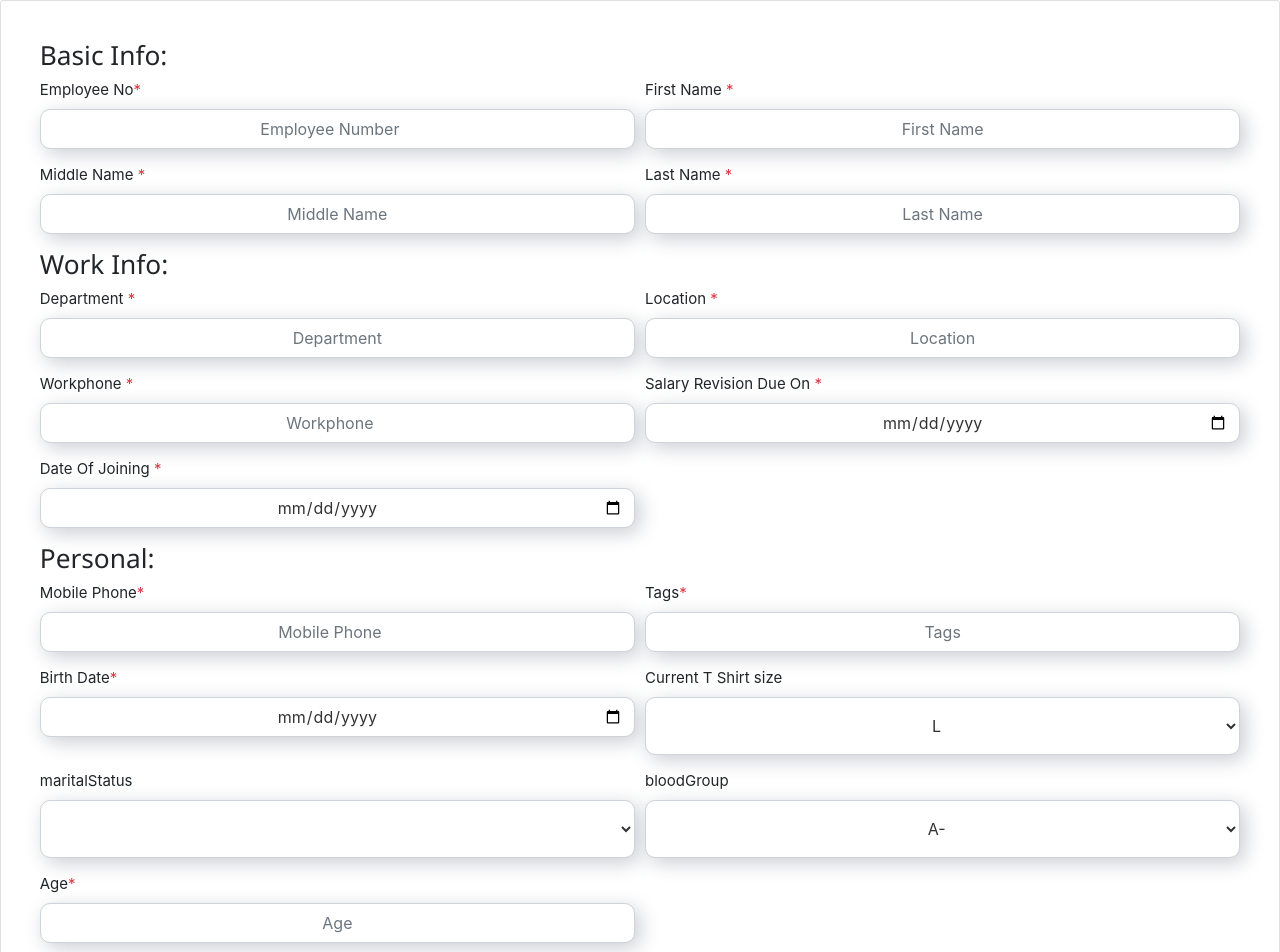
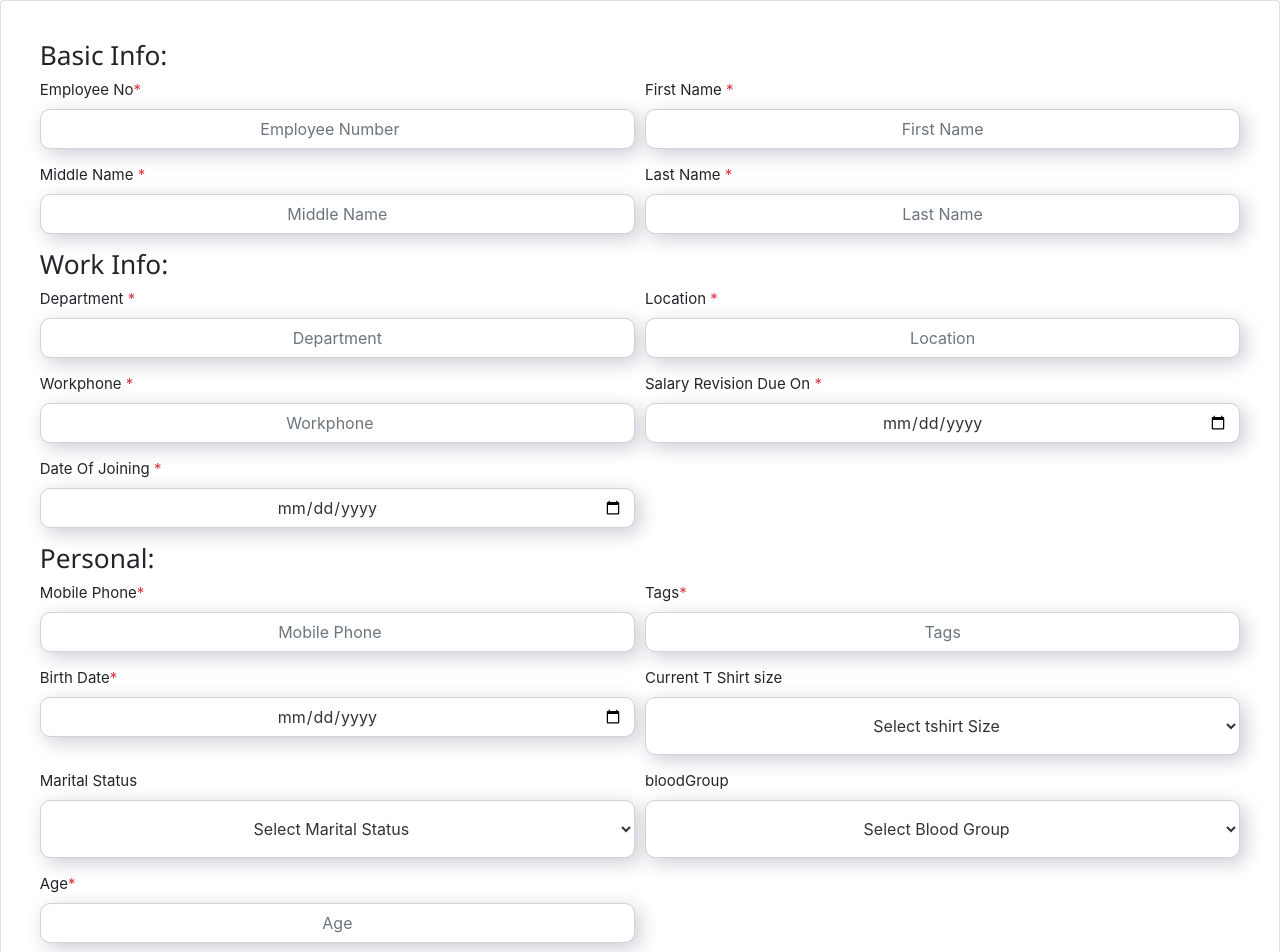
Before and after one commit to truptipj/angular-assignments, an Angular app: page / in a window 1280 px wide. Shown: the top 952 px of the page. Built offline with nearby package versions, Linux system fonts and the light colour scheme.

Commit message:
''final updated reactive form"

```diff
--- a/src/app/core/forms/forms.component.html
+++ b/src/app/core/forms/forms.component.html
@@ -32,8 +32,15 @@
                     ?.required
                 "
               >
-                Employee Number is Required
+                Employee Number Is Required
               </span>
+              <span
+              *ngIf="
+                userForm.get('basicInfo').get('employeeNumber').errors?.pattern
+              "
+            >
+              Please Enter Valid Employee Number
+            </span>
             </small>
           </div>
           <div class="form-group col-md-6">
@@ -59,7 +66,7 @@
                   userForm.get('basicInfo').get('firstName').errors?.required
                 "
               >
-                First Name is Required
+                First Name Is Required
               </span>
               <span
                 *ngIf="
@@ -93,7 +100,7 @@
                   userForm.get('basicInfo').get('middleName').errors?.required
                 "
               >
-                Middle Name is Required
+                Middle Name Is Required
               </span>
               <span
                 *ngIf="
@@ -127,7 +134,7 @@
                   userForm.get('basicInfo').get('lastName').errors?.required
                 "
               >
-                Last Name is Required
+                Last Name Is Required
               </span>
               <span
                 *ngIf="
@@ -165,7 +172,7 @@
                   userForm.get('workInfo').get('department').errors?.required
                 "
               >
-                Department is Required
+                Department Is Required
               </span>
               <span
                 *ngIf="
@@ -199,7 +206,7 @@
                   userForm.get('workInfo').get('location').errors?.required
                 "
               >
-                Location is Required
+                Location Is Required
               </span>
               <span
                 *ngIf="userForm.get('workInfo').get('location').errors?.pattern"
@@ -232,7 +239,7 @@
                   userForm.get('workInfo').get('workphone').errors?.required
                 "
               >
-                Workphone is Required
+                Workphone Is Required
               </span>
               <span
                 *ngIf="
@@ -269,7 +276,7 @@
                     ?.required
                 "
               >
-                Salary Revision Due On is Required
+                Salary Revision Due On Is Required
               </span>
             </small>
           </div>
@@ -280,6 +287,7 @@
             <input
               type="date"
               [max]="getToday()"
+              [min]="userForm.get('workInfo').get('salaryRevision').value"
               class="form-control"
               formControlName="dateOfJoining"
               id="dateOfJoining"
@@ -297,7 +305,7 @@
                   userForm.get('workInfo').get('dateOfJoining').errors?.required
                 "
               >
-                Date Of Joining is Required
+                Date Of Joining Is Required
               </span>
             </small>
           </div>
@@ -330,7 +338,7 @@
                   userForm.get('personalInfo').get('mobPhone').errors?.required
                 "
               >
-                Mobile Phone is Required
+                Mobile Phone Is Required
               </span>
               <span
                 *ngIf="
@@ -363,7 +371,7 @@
                   userForm.get('personalInfo').get('tags').errors?.required
                 "
               >
-                Tags is Required
+                Tags Is Required
               </span>
               <span
                 *ngIf="userForm.get('personalInfo').get('tags').errors?.pattern"
@@ -384,7 +392,9 @@
               formControlName="birthDate"
               id="birthDate"
               placeholder="Birth Date"
+              (change)="ageCalculator()"
             />
+
             <small
               *ngIf="
                 userForm.get('personalInfo').get('birthDate').dirty ||
@@ -397,7 +407,7 @@
                   userForm.get('personalInfo').get('birthDate').errors?.required
                 "
               >
-                Birth Date is Required
+                Birth Date Is Required
               </span>
               <span
                 *ngIf="
@@ -413,6 +423,7 @@
           <div class="form-group col-md-6">
             <label for="tshirt" class="form-label">Current T Shirt size</label>
             <select formControlName="tshirt" class="form-control dropdown">
+              <option>Select tshirt Size</option>
               <option *ngFor="let tshirt of tshirt | keyvalue">
                 {{ tshirt.value }}
               </option>
@@ -429,7 +440,7 @@
                   userForm.get('personalInfo').get('tshirt').errors?.required
                 "
               >
-                tshirt is Required
+                tshirt Is Required
               </span>
               <span
                 *ngIf="
@@ -441,15 +452,14 @@
             </small>
           </div>
           <!-- t shirt end -->
+          <!-- Marital Status Start -->
           <div class="form-group col-md-6">
-            <label for="maritalStatus" class="form-label">maritalStatus</label>
-            <select
-              formControlName="maritalStatus"
-              class="form-control dropdown"
-            >
-              <option value="deafult">Select</option>
-              <option value="single">Single</option>
-              <option value="married">Married</option>
+            <label for="maritalStatus" class="form-label">Marital Status</label>
+            <select formControlName="maritalStatus" class="form-control dropdown">
+              <option>Select Marital Status</option>
+              <option *ngFor="let maritalStatus of maritalstatus | keyvalue">
+                {{ maritalStatus.value }}
+              </option>
             </select>
             <small
               *ngIf="
@@ -464,23 +474,23 @@
                     ?.required
                 "
               >
-                maritalStatus is Required
+              Marital Status Required
               </span>
               <span
                 *ngIf="
-                  userForm.get('personalInfo').get('maritalStatus').errors
-                    ?.pattern
+                  userForm.get('personalInfo').get('maritalStatus').errors?.pattern
                 "
               >
-                Please Enter Valid maritalStatus
+                Please Enter Valid Marital Status
               </span>
             </small>
           </div>
-          <!-- </div> -->
+          <!-- Marital Status End -->
           <!-- bloodGroup -->
           <div class="form-group col-md-6">
             <label for="bloodGroup" class="form-label">bloodGroup</label>
             <select formControlName="bloodGroup" class="form-control dropdown">
+              <option>Select Blood Group</option>
               <option *ngFor="let bloodGroup of bloodgroup | keyvalue">
                 {{ bloodGroup.value }}
               </option>
@@ -498,14 +508,14 @@
                     ?.required
                 "
               >
-                maritalStatus is Required
+              Blood Group is Required
               </span>
               <span
                 *ngIf="
                   userForm.get('personalInfo').get('bloodGroup').errors?.pattern
                 "
               >
-                Please Enter Valid maritalStatus
+                Please Enter Valid Blood Group
               </span>
             </small>
           </div>
@@ -515,13 +525,15 @@
             <label for="age">Age<span class="text-danger">*</span></label>
             <input
               [(ngModel)]="age"
-              (click)="ageCalculator()"
+
               type="text"
               class="form-control"
               formControlName="age"
               id="age"
               placeholder="Age"
+              value="{{age}}"
             />
+
             <small
               *ngIf="
                 userForm.get('personalInfo').get('age').dirty ||
@@ -532,7 +544,7 @@
               <span
                 *ngIf="userForm.get('personalInfo').get('age').errors?.required"
               >
-                Age is Required
+                Age Is Required
               </span>
               <span
                 *ngIf="userForm.get('personalInfo').get('age').errors?.pattern"
@@ -569,7 +581,7 @@
                   userForm.get('summaryInfo').get('jobDesc').errors?.required
                 "
               >
-                Job Description is Required
+                Job Description Is Required
               </span>
               <span
                 *ngIf="
@@ -604,7 +616,7 @@
                   userForm.get('summaryInfo').get('aboutMe').errors?.required
                 "
               >
-                About Me is Required
+                About Me Is Required
               </span>
               <span
                 *ngIf="
@@ -640,7 +652,7 @@
                     ?.required
                 "
               >
-                Ask Me About Expertise is Required
+                Ask Me About Expertise Is Required
               </span>
               <span
                 *ngIf="
@@ -677,7 +689,7 @@
                     ?.required
                 "
               >
-                Present Address is Required
+                Present Address Is Required
               </span>
               <span
                 *ngIf="
@@ -714,7 +726,7 @@
                     ?.required
                 "
               >
-                Residence Phone is Required
+                Residence Phone Is Required
               </span>
               <span
                 *ngIf="
--- a/src/app/core/forms/forms.component.ts
+++ b/src/app/core/forms/forms.component.ts
@@ -3,24 +3,26 @@ import {FormArray, FormBuilder, FormControl, FormGroup, Validators} from '@angul
 import { bloodGroup } from 'src/app/bloodGroup';
 import { relevance } from 'src/app/relevance';
 import { tshirt } from 'src/app/tshirt';
-
+import { maritalStatus } from 'src/app/maritalStatus';
 @Component({
   selector: 'app-forms',
   templateUrl: './forms.component.html',
   styleUrls: ['./forms.component.scss']
 })
 export class FormsComponent {
+
 // enum dropdown
   tshirt = tshirt;
   bloodgroup = bloodGroup;
   relevance= relevance;
+  maritalstatus= maritalStatus;
 //formgroup
   userForm: any;
 
   addressFormGroup: any = FormGroup;
 
    birthdate!: Date;
-   age!: number;
+   age!:number;
 
   constructor(private fb: FormBuilder) {
   }
@@ -30,7 +32,7 @@ export class FormsComponent {
   createUserForm() {
     this.userForm = this.fb.group({
       basicInfo: this.fb.group({
-        employeeNumber: ['',  [Validators.required]],
+        employeeNumber: ['',  [Validators.required,Validators.pattern("^((\\+91-?)|0)?[0-9]{10}$")]],
         firstName: ['',  [Validators.required, Validators.pattern(/^[a-zA-Z]+$/)]],
         middleName: ['',  [Validators.required, Validators.pattern(/^[a-zA-Z]+$/)]],
         lastName: ['',  [Validators.required, Validators.pattern(/^[a-zA-Z]+$/)]]
@@ -112,9 +114,11 @@ export class FormsComponent {
       const convertAge = new Date(this.birthdate);
       const timeDiff = Math.abs(Date.now() - convertAge.getTime());
       this.age = Math.floor((timeDiff / (1000 * 3600 * 24))/365);
+
     }
   }
   getToday(): string {
     return new Date().toISOString().split('T')[0]
  }
+
 }
--- /dev/null
+++ b/src/app/maritalStatus.ts
@@ -0,0 +1,5 @@
+export enum maritalStatus{
+
+   S = 'single',
+   m ='married'
+}
```
Also changed, not shown: src/app/bloodGroup.ts (+2 -10 lines).
